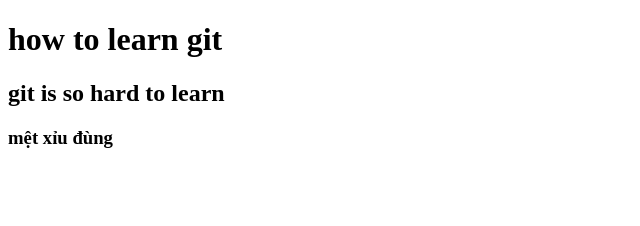
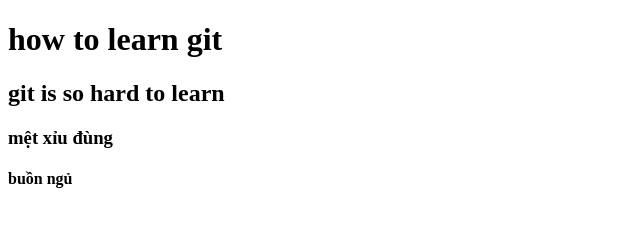
Before and after one commit to hohuequann/pross3, a plain HTML site: page index.html in a window 1280 px wide. Shown: the full height of the page, 0-640 px from the left. Drawn offline with Linux system fonts and the light colour scheme.

Commit message:
Update index.html

```diff
--- a/index.html
+++ b/index.html
@@ -9,5 +9,6 @@
     <h1>how to learn git</h1>
     <h2>git is so hard to learn</h2>
     <h3>mệt xỉu đùng</h3>
+    <h4>buồn ngủ</h4>
 </body>
 </html>
```
